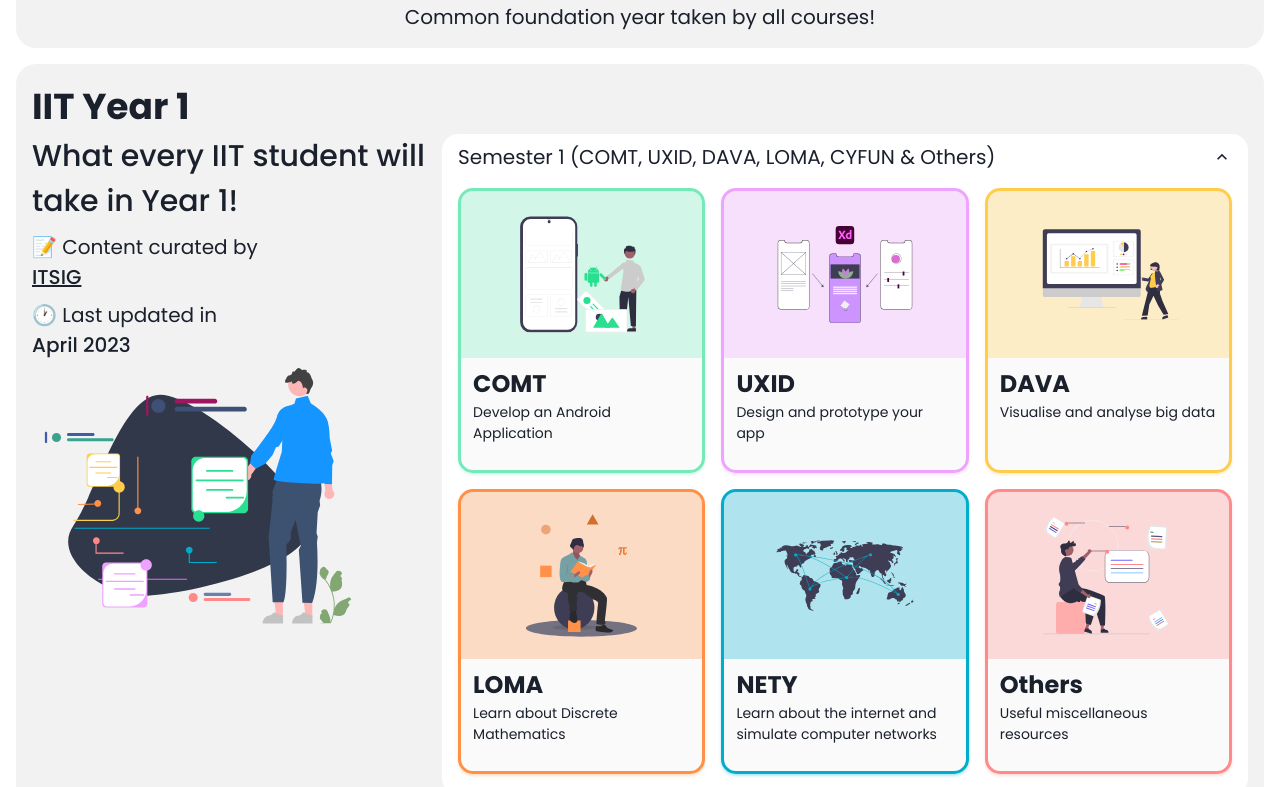
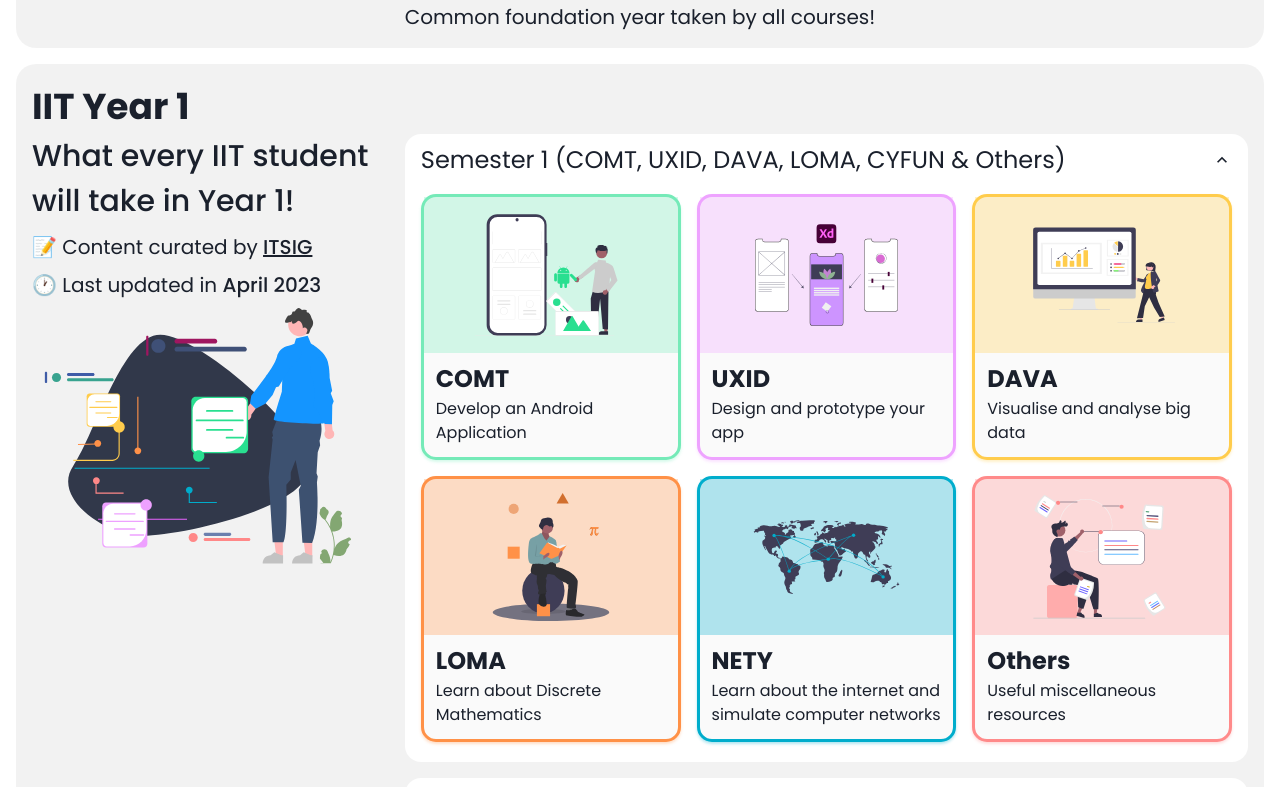
Before and after one commit to TP-ITSIG/tp-itsig.github.io, a React (Vite) app: page /#/ in a window 1280 px wide. Shown: the part 520-1307 px from the top of the page. Built offline with nearby package versions, Linux system fonts and the light colour scheme.

Commit message:
⚡ Minor changes:  - Fixed YearCard Creator/Updated line not aligning (thanks Nitish)  - Made a card to show in place of undefined courses content  - Fixed SubjectCard description overflowing
Co-authored-by: Nitish <TechSupportz@users.noreply.github.com>

```diff
--- a/src/Components/SubjectCard.tsx
+++ b/src/Components/SubjectCard.tsx
@@ -27,8 +27,7 @@ const SubjectCard = (props: SubjectCardProps) => {
 				boxShadow: `0px 8px 12px ${props.bgColor}`,
 				cursor: "pointer",
 			}}
-			transition="box-shadow 0.3s ease-out"
-			overflow="hidden">
+			transition="box-shadow 0.3s ease-out">
 			<a href={`#/resource/${props.title}`}>
 				<Center bg={props.bgColor} w="auto" minH="60%" maxH="60%">
 					<Image
@@ -41,7 +40,7 @@ const SubjectCard = (props: SubjectCardProps) => {
 						boxSize={{ base: "80%", sm: "60%", lg: "60%" }}
 					/>
 				</Center>
-				<Box my={2} px={{ base: 2, lg: 3 }}>
+				<Box h="100%" my={2} px={{ base: 2, lg: 3 }}>
 					<Text
 						fontSize={{ base: "lg", md: "xl", lg: "2xl" }}
 						fontWeight="bold"
@@ -51,8 +50,8 @@ const SubjectCard = (props: SubjectCardProps) => {
 						{props.title}
 					</Text>
 					<Text
-						fontSize={{ base: "xs", md: "sm" }}
-						pb={8}
+						noOfLines={{ base: 2, lg: 4 }}
+						fontSize={{ base: "xs", md: "md" }}
 						_hover={{
 							cursor: "pointer",
 						}}>
--- a/src/Components/YearCard.tsx
+++ b/src/Components/YearCard.tsx
@@ -35,7 +35,31 @@ const YearCard = (props: YearCardProps) => {
 	const content = Resources.find(resource => resource.course === props.course)
 
 	return content === undefined ? (
-		<></>
+		<Box
+			bgColor={
+				colorMode === "light"
+					? "hsl(0, 0%, 0%, 0.05)"
+					: "hsl(0, 0%, 80%, 0.05)"
+			}
+			maxW="100%"
+			borderRadius={{ base: "16px", lg: "20px" }}
+			my={4}
+			mx={4}
+			px={{ base: "2", md: "4" }}
+			py={{ base: "2", md: "4" }}>
+			<Center>
+				<Text
+					fontSize={{
+						base: "sm",
+						md: "lg",
+						lg: "2xl",
+						xl: "2xl",
+					}}
+					textAlign="center">
+					Check back here in a while 👀
+				</Text>
+			</Center>
+		</Box>
 	) : (
 		<Box
 			bgColor={
@@ -64,7 +88,7 @@ const YearCard = (props: YearCardProps) => {
 				justifyContent="flex-start"
 				direction={{ base: "column", lg: "row" }}>
 				<Stack
-					maxW={{ base: "100%", lg: "35%" }}
+					maxW={{ base: "100%", lg: "30%" }}
 					direction={{ base: "row", lg: "column" }}
 					justifyContent="start">
 					<VStack align="start">
@@ -90,6 +114,7 @@ const YearCard = (props: YearCardProps) => {
 							<span>
 								<a href={content.creatorLink} target="_blank">
 									<Tooltip
+										placement="top"
 										hasArrow
 										label={content.creatorHelp}
 										aria-label={content.creatorHelp}>
@@ -97,6 +122,7 @@ const YearCard = (props: YearCardProps) => {
 											_hover={{
 												cursor: "pointer",
 											}}
+											display="inline-block"
 											textDecoration="underline"
 											fontSize={{
 												base: "sm",
@@ -129,6 +155,7 @@ const YearCard = (props: YearCardProps) => {
 										lg: "xl",
 										xl: "xl",
 									}}
+									display="inline-block"
 									fontWeight="medium">
 									{content.updated}
 								</Text>
@@ -165,8 +192,8 @@ const YearCard = (props: YearCardProps) => {
 										fontSize={{
 											base: "sm",
 											md: "lg",
-											lg: "xl",
-											xl: "xl",
+											lg: "2xl",
+											xl: "2xl",
 										}}
 										fontWeight="regular">
 										{semester.name}
--- a/src/Pages/Home.tsx
+++ b/src/Pages/Home.tsx
@@ -97,7 +97,7 @@ const Home = () => {
 				</Stack>
 			</Box>
 			<YearSelect setCourse={setSelectedCourse} />
-			<YearCard course={selectedCourse}></YearCard>
+			<YearCard course={selectedCourse} />
 		</Box>
 	)
 }
--- a/src/Resources/Resources.ts
+++ b/src/Resources/Resources.ts
@@ -8,7 +8,7 @@ const Resources: Year[] = [
 		name: "IIT Year 1",
 		course: "Common",
 		description: "What every IIT student will take in Year 1!",
-		image: "../../assets/Year-Icons/IIT_Year1.svg",
+		image: "/Year-Icons/IIT_Year1.svg",
 		updated: "April 2023",
 		creator: "ITSIG",
 		creatorLink: "https://www.instagram.com/tp.itsig",
@@ -29,7 +29,7 @@ const Resources: Year[] = [
 		course: "IT",
 		description:
 			"Information Technology students takes these subjects in Year 2!",
-		image: "../../assets/Year-Icons/DipIT_Year2.svg",
+		image: "/Year-Icons/DipIT_Year2.svg",
 		updated: "April 2023",
 		creator: "ITSIG",
 		creatorLink: "https://www.instagram.com/tp.itsig",
```
